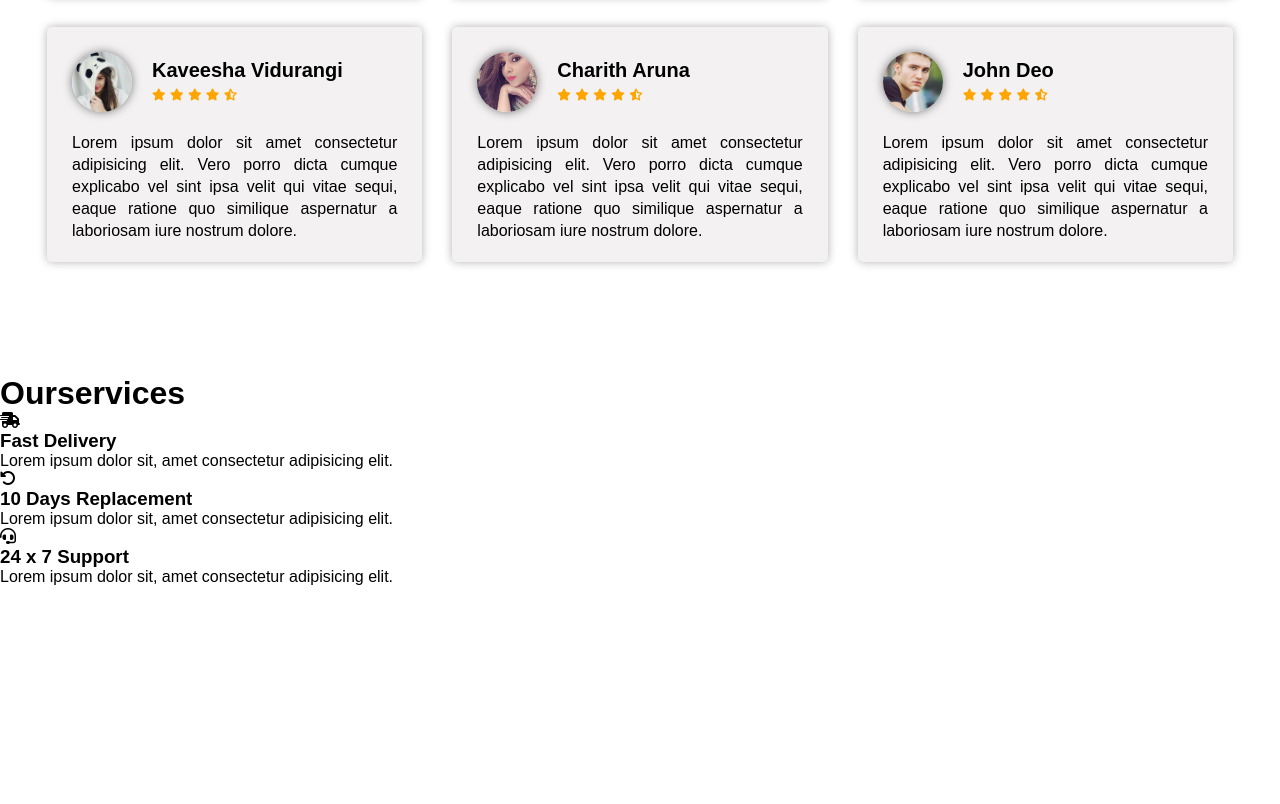
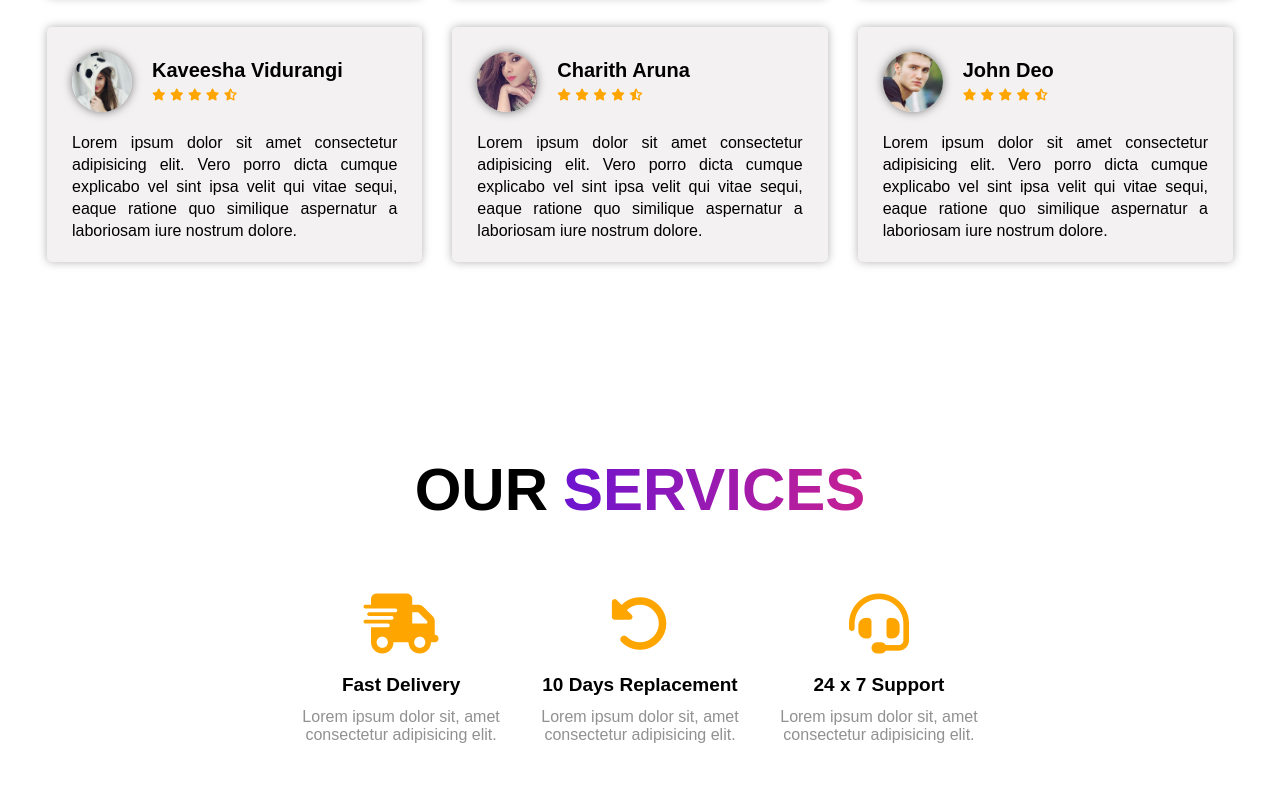
Before and after one commit to 0xRajvardhan/BuyYourKicks.com, a plain HTML site: page index.html in a window 1280 px wide. Shown: the part 3145-3949 px from the top of the page. Before the commit the page ends 3731 px from the top, so only its background shows below. Drawn offline with Linux system fonts and the light colour scheme.

Commit message:
services section css completed

```diff
--- a/style.css
+++ b/style.css
@@ -489,3 +489,53 @@ section .main .button:hover i {
     line-height: 22px;
     margin-top: 15px;
 }
+
+/* Services  */
+
+.services {
+    width: 70%;
+    margin: 0 auto;
+    text-align: center;
+    padding: 80px 0 10px 0;
+}
+
+.services h1 {
+    font-size: 60px;
+    text-transform: uppercase;
+}
+
+.services h1 span {
+    margin-left: 15px;
+    background: linear-gradient(to left, #c72092, #6c14d0);
+    background-clip: text;
+    -webkit-background-clip: text;
+    -webkit-text-fill-color: transparent;
+}
+
+.services .services_cards {
+    width: 80%;
+    margin: 0 auto;
+    display: flex;
+    align-items: center;
+    justify-content: space-between;
+    position: relative;
+    top: 50px;
+}
+
+.services .services_box i {
+    font-size: 60px;
+    color: orange;
+    margin: 20px 0;
+    cursor: pointer;
+}
+
+.services .services_box h3 {
+    margin-bottom: 12px;
+    font-size: 19px;
+}
+
+.services .services_box p {
+    text-align: center;
+    color: #919191;
+    margin-bottom: 60px;
+}
```
